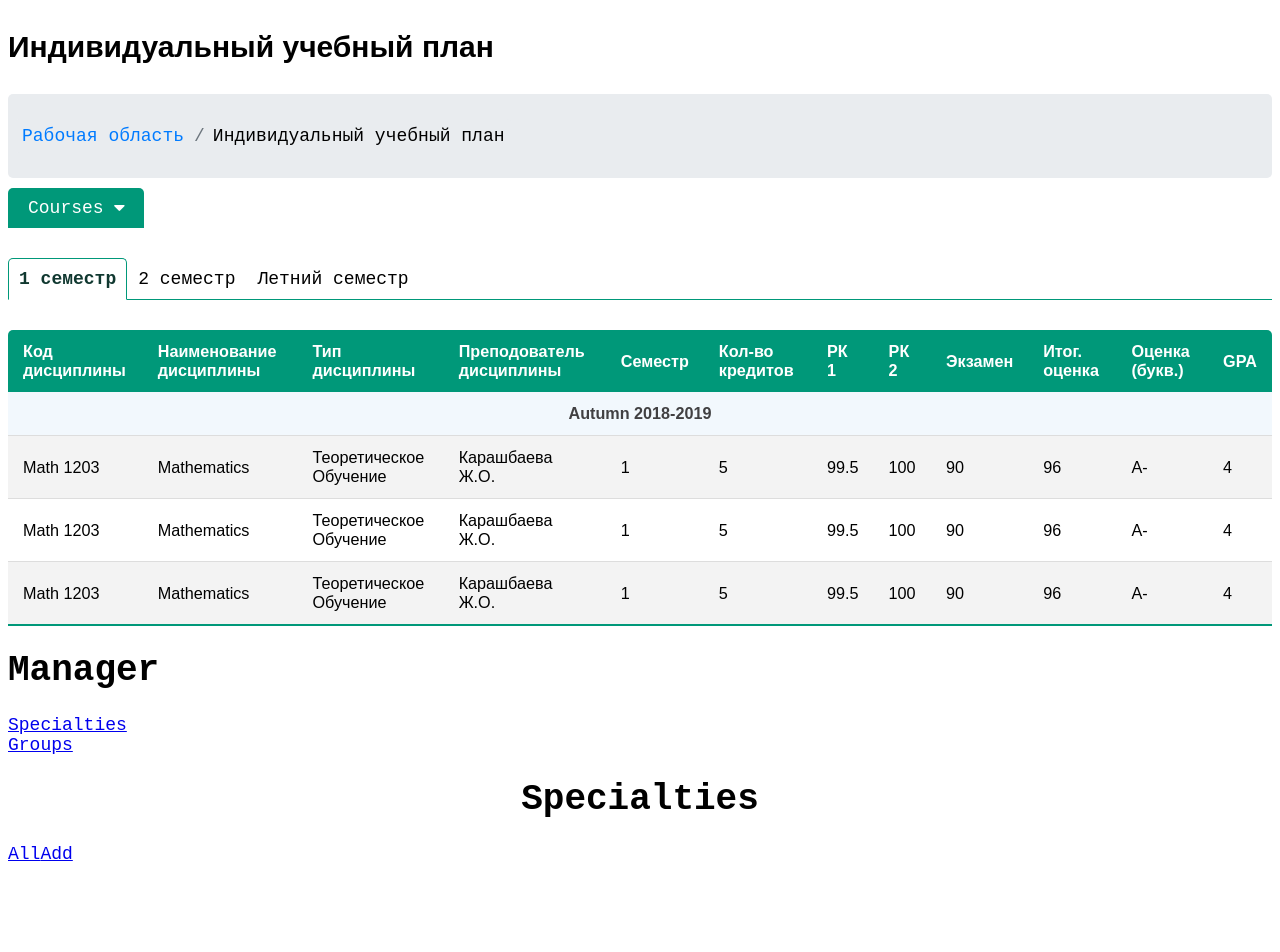
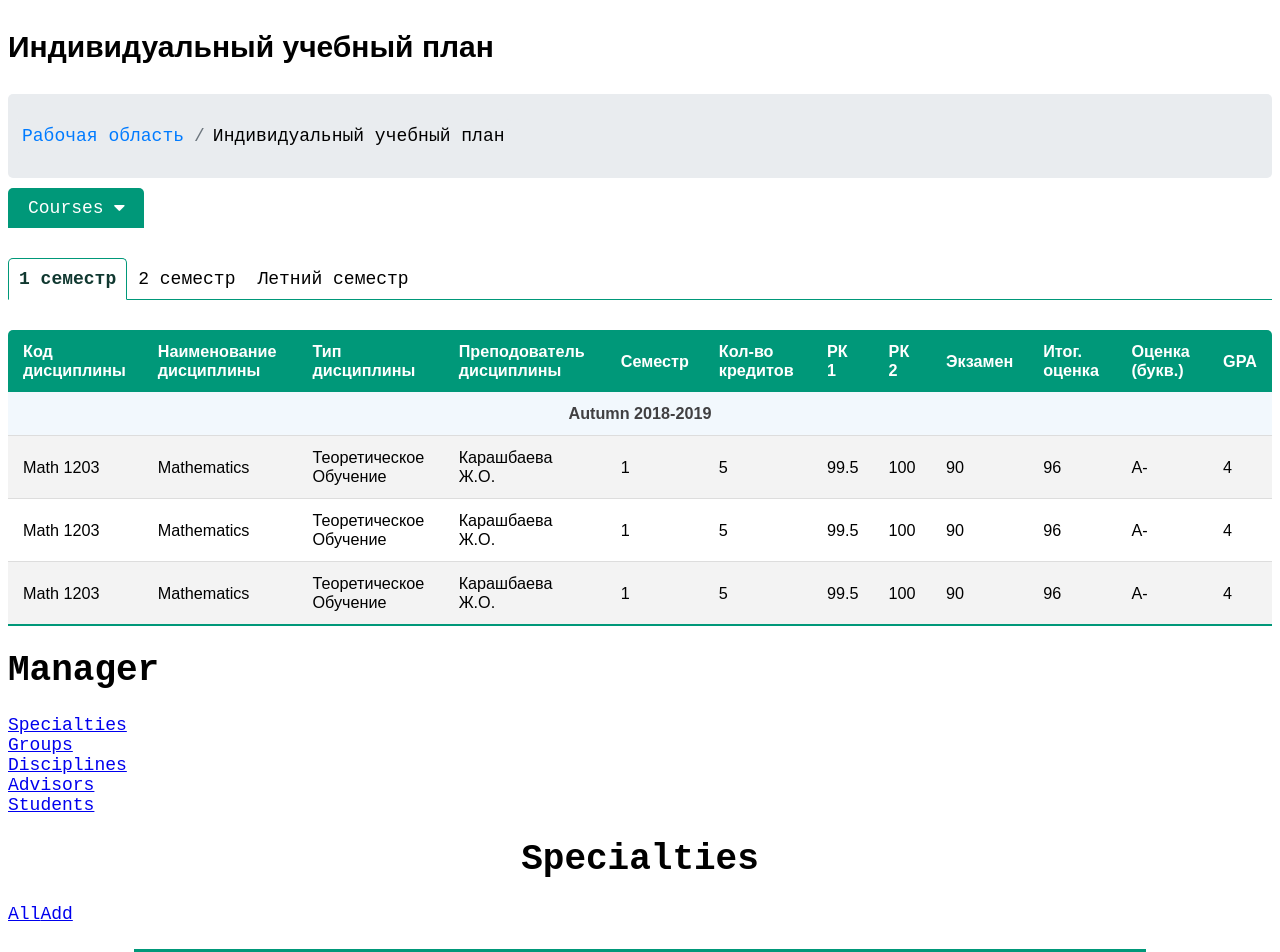
Before and after one commit to Miouy/salamaleikum, a Vue app in the folder isp-project/: page /specialties in a window 1280 px wide. Shown: the top 952 px of the page. Before the commit the page ends 872 px from the top, so only its background shows below. Built offline with nearby package versions, Linux system fonts and the light colour scheme.

Commit message:
corrected

```diff
--- a/isp-project/src/App.vue
+++ b/isp-project/src/App.vue
@@ -3,10 +3,19 @@
     <SemesterISP/>
     <h1>Manager</h1>
     <div>
-      <router-link :to="{name: 'Specialties'}">Specialties</router-link>
+      <router-link to="specialties">Specialties</router-link>
     </div>
     <div>
-      <router-link :to="{name: 'Groups'}">Groups</router-link>
+      <router-link to="groups">Groups</router-link>
+    </div>
+    <div>
+      <router-link to="disciplines">Disciplines</router-link>
+    </div>
+    <div>
+      <router-link to="advisors">Advisors</router-link>
+    </div>
+    <div>
+      <router-link to="students">Students</router-link>
     </div>
     <router-view></router-view>
 
--- a/isp-project/src/router/router.js
+++ b/isp-project/src/router/router.js
@@ -7,6 +7,16 @@ import AddGroup from "../components/groups_manager/AddGroup";
 import EditGroup from "../components/groups_manager/EditGroup";
 import Specialties from "../views/Specialties";
 import Groups from "../views/Groups";
+import Disciplines from "../views/Disciplines";
+import DisciplinesTable from "../components/disciplines_manager/DisciplinesTable";
+import AddDiscipline from "../components/disciplines_manager/AddDiscipline";
+import EditDiscipline from "../components/disciplines_manager/EditDiscipline";
+import Advisors from "../views/Advisors";
+import AdvisorsTable from "../components/advisors_manager/AdvisorsTable";
+import AddAdvisor from "../components/advisors_manager/AddAdvisor";
+import EditAdvisor from "../components/advisors_manager/EditAdvisor";
+import Students from "../views/Students";
+import StudentsTable from "../components/students_manager/StudentsTable";
 
 const routes = [
     // Specialties
@@ -14,42 +24,101 @@ const routes = [
         path: '/specialties',
         name: 'Specialties',
         component: Specialties,
-    },
+        children: [
             {
-        path: '/specialties/all',
-        name: 'SpecialtiesTable',
+                path: '',
                 component: SpecialtiesTable,
             },
             {
-        path: '/specialties/add',
-        name: 'AddSpecialty',
+                path: 'add',
                 component: AddSpecialty,
             },
             {
-        path: '/specialties/:specialtyId/edit',
+                path: ':specialtyId/edit',
                 name: 'EditSpecialty',
                 component: EditSpecialty,
+            }
+        ]
     },
     //Groups
     {
         path: '/groups',
         name: 'Groups',
         component: Groups,
-    },
+        children: [
             {
-        path: '/groups/all',
-        name: 'GroupsTable',
+                path: '',
                 component: GroupsTable,
             },
             {
-        path: '/groups/add',
-        name: 'AddGroup',
+                path: 'add',
                 component: AddGroup,
             },
             {
-        path: '/groups/:groupId/edit',
+                path: ':groupId/edit',
                 name: 'EditGroup',
                 component: EditGroup,
+            }
+        ]
+    },
+    //Disciplines
+    {
+        path: '/disciplines',
+        name: 'Disciplines',
+        component: Disciplines,
+        children: [
+            {
+                path: '',
+                component: DisciplinesTable,
+            },
+            {
+                path: 'add',
+                component: AddDiscipline,
+            },
+            {
+                path: ':disciplineId/edit',
+                name: 'EditDiscipline',
+                component: EditDiscipline,
+            }
+        ]
+    },
+    //Advisors
+    {
+        path: '/advisors',
+        name: 'Advisors',
+        component: Advisors,
+        children: [
+            {
+                path: '',
+                component: AdvisorsTable,
+            },
+            {
+                path: 'add',
+                component: AddAdvisor,
+            },
+            {
+                path: ':advisorId/edit',
+                name: 'EditAdvisor',
+                component: EditAdvisor,
+            }
+        ]
+    },
+    //Students
+    {
+        path: '/students',
+        name: 'Students',
+        component: Students,
+        children: [
+            {
+                path: '',
+                component: StudentsTable,
+            },
+            {
+                path: ':advisorId/edit',
+                name: 'EditAdvisor',
+                component: EditAdvisor,
+            }
+        ]
     },
 ]
 
--- a/isp-project/src/views/Specialties.vue
+++ b/isp-project/src/views/Specialties.vue
@@ -2,7 +2,7 @@
     <div>
         <div>
             <h1 class="specialties-title">Specialties</h1>
-            <router-link to="/specialties/all">All</router-link>
+            <router-link to="/specialties/">All</router-link>
             <router-link to="/specialties/add">Add</router-link>
         </div>
         <router-view></router-view>
```
Lines whose indentation alone changed are shown as unchanged.
